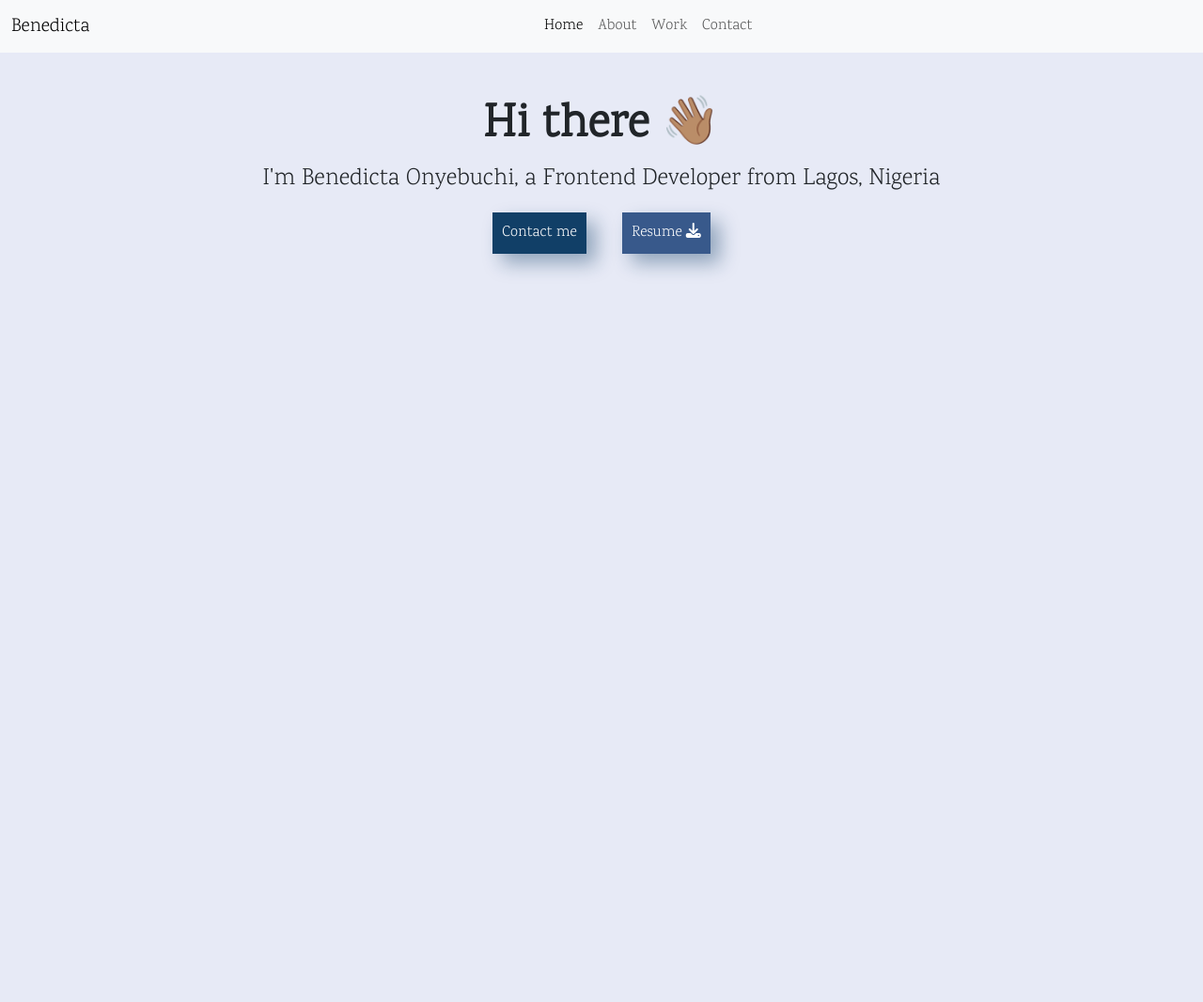
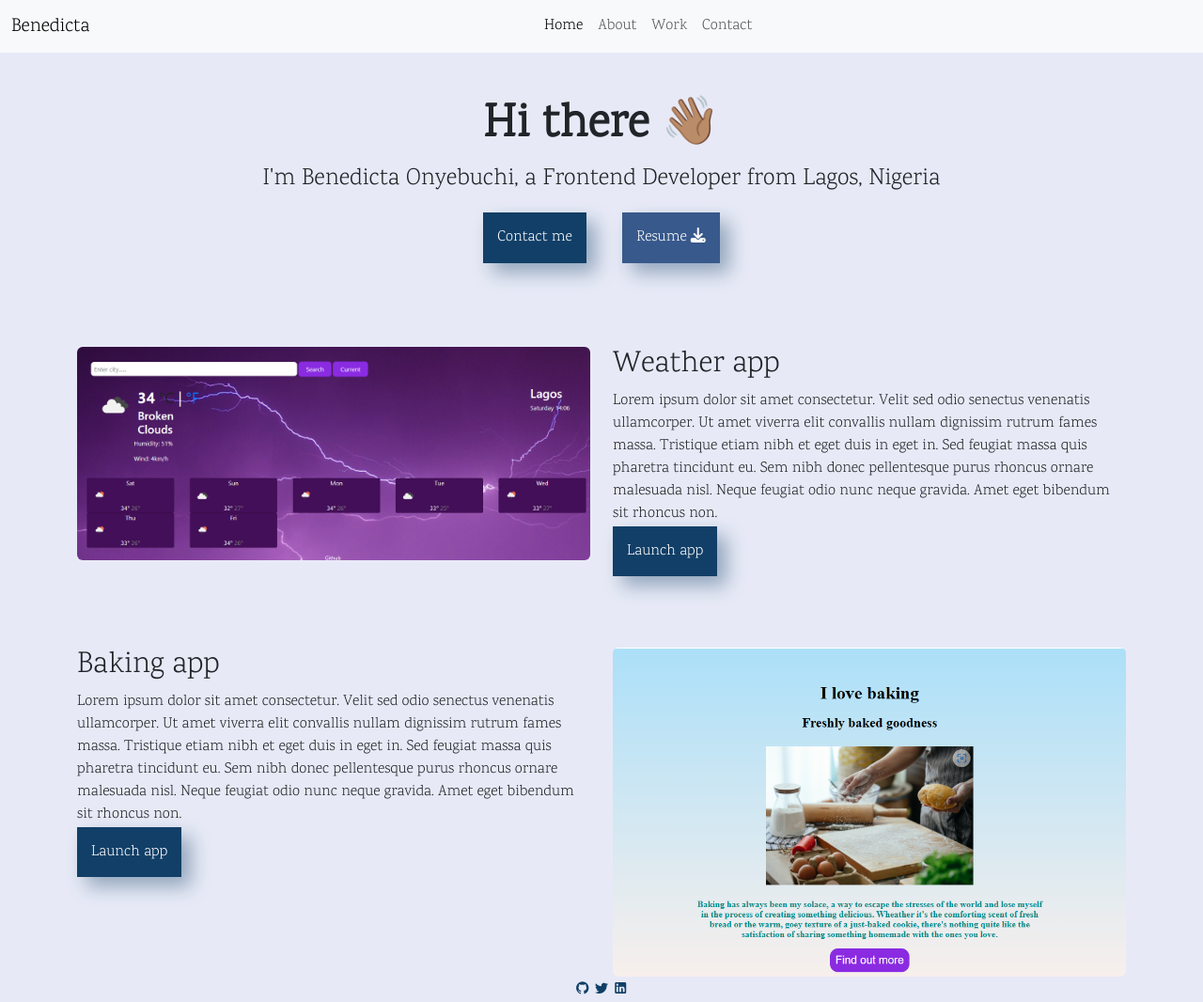
Before and after one commit to BenedictaUche/shecode-portfolioproject, a plain HTML site: page index.html in a window 1280 px wide. Shown: the whole page at 94% size. Before the commit the page ends 800 px from the top, so only its background shows below. Drawn offline with nearby package versions, Linux system fonts and the light colour scheme.

Commit message:
added the homepage content

```diff
--- a/index.html
+++ b/index.html
@@ -12,6 +12,7 @@
         crossorigin="anonymous"></script>
     <title>Benedicta Onyebuchi</title>
     <link href='style.css' rel="stylesheet" type="text/css" />
+    <link href="https://cdn.jsdelivr.net/npm/@mdi/font@7.1.96/css/materialdesignicons.min.css" rel="stylesheet" />
     <link rel="preconnect" href="https://fonts.googleapis.com">
     <link rel="preconnect" href="https://fonts.gstatic.com" crossorigin>
     <link href="https://fonts.googleapis.com/css2?family=Karma:wght@300&display=swap" rel="stylesheet">
@@ -52,10 +53,52 @@
     <!-- Hero section -->
     <section>
         <h1 class="text-center mt-5">Hi there 👋🏽</h1>
-        <p class="text-center">I'm Benedicta Onyebuchi, a Frontend Developer from Lagos, Nigeria</p>
+        <p class="text-center name">I'm Benedicta Onyebuchi, a Frontend Developer from Lagos, Nigeria</p>
         <div class="d-flex justify-content-center">
             <a href="#" class="contact-btn">Contact me</a>
             <a href="#" class="resume-btn">Resume<span class="resume"><i class="fa-solid fa-download"></i></span></a>
+        </div>
+        <div class="container projects">
+            <div class="row">
+                <div class="col-6">
+                    <img src="images/weather.png" alt="weather app" class="img-fluid rounded" />
+                </div>
+                <div class="col-6">
+                    <h2>Weather app</h2>
+                    <p>Lorem ipsum dolor sit amet consectetur. Velit sed odio senectus venenatis ullamcorper. Ut amet
+                        viverra elit convallis
+                        nullam dignissim rutrum fames massa. Tristique etiam nibh et eget duis in eget in. Sed feugiat
+                        massa quis pharetra
+                        tincidunt eu. Sem nibh donec pellentesque purus rhoncus ornare malesuada nisl. Neque feugiat
+                        odio nunc neque gravida.
+                        Amet eget bibendum sit rhoncus non.</p>
+                    <a href="#" class="contact-btn">Launch app</a>
+                </div>
+            </div>
+        </div>
+        <div class="container projects">
+            <div class="row">
+                <div class="col-6">
+                    <h2>Baking app</h2>
+                    <p>Lorem ipsum dolor sit amet consectetur. Velit sed odio senectus venenatis ullamcorper. Ut amet
+                        viverra elit convallis
+                        nullam dignissim rutrum fames massa. Tristique etiam nibh et eget duis in eget in. Sed feugiat
+                        massa quis pharetra
+                        tincidunt eu. Sem nibh donec pellentesque purus rhoncus ornare malesuada nisl. Neque feugiat
+                        odio nunc neque gravida.
+                        Amet eget bibendum sit rhoncus non.</p>
+                    <a href="#" class="contact-btn">Launch app</a>
+                </div>
+                <div class="col-6">
+                    <img src="images/baking.png" alt="weather app" class="img-fluid rounded" />
+                </div>
+            </div>
+        </div>
+        <div class="icons text-center">
+            <a href="https://github.com/BenedictaUche" target="_blank"><i class="mdi mdi-github"></i></a>
+            <a href="https://twitter.com/Benny_dicta1" target="_blank"><i class="mdi mdi-twitter"></i></a>
+            <a href="https://www.linkedin.com/in/benedicta-onyebuchi" target="_blank"><i
+                    class="mdi mdi-linkedin"></i></a>
         </div>
     </section>
 
--- a/style.css
+++ b/style.css
@@ -25,7 +25,7 @@ a {
     color: white;
 }
 
-p {
+.name {
     font-size: var(--p);
 }
 
@@ -35,7 +35,7 @@ p {
 
 .contact-btn {
     background-color: #113F67;
-    padding: 10px;
+    padding: 15px;
     box-shadow: 10px 10px 20px rgba(17, 63, 103, 0.4);
 
 }
@@ -47,7 +47,7 @@ p {
 
 .resume-btn {
     background-color: #38598B;
-    padding: 10px;
+    padding: 15px;
     margin-left: 3%;
     box-shadow: 10px 10px 20px rgba(17, 63, 103, 0.4);
 
@@ -57,3 +57,36 @@ p {
     opacity: 0.9;
     transition: all 200ms ease-in-out;
 }
+
+.projects {
+    margin-top: 7%;
+}
+
+icons a {
+    text-decoration: none;
+    color: #113F67;
+
+}
+
+.icons a i {
+    color: #113F67;
+}
+
+@media(max-width:768px) {
+    .row {
+        display: flex;
+        flex-direction: column;
+    }
+
+    .col-6 {
+        width: 100%;
+    }
+
+    .projects img {
+        margin-top: 12%;
+    }
+
+    .icons {
+        margin-top: 5%;
+    }
+}
```
Also changed, not shown: images/baking.png (added), images/weather.png (added).
